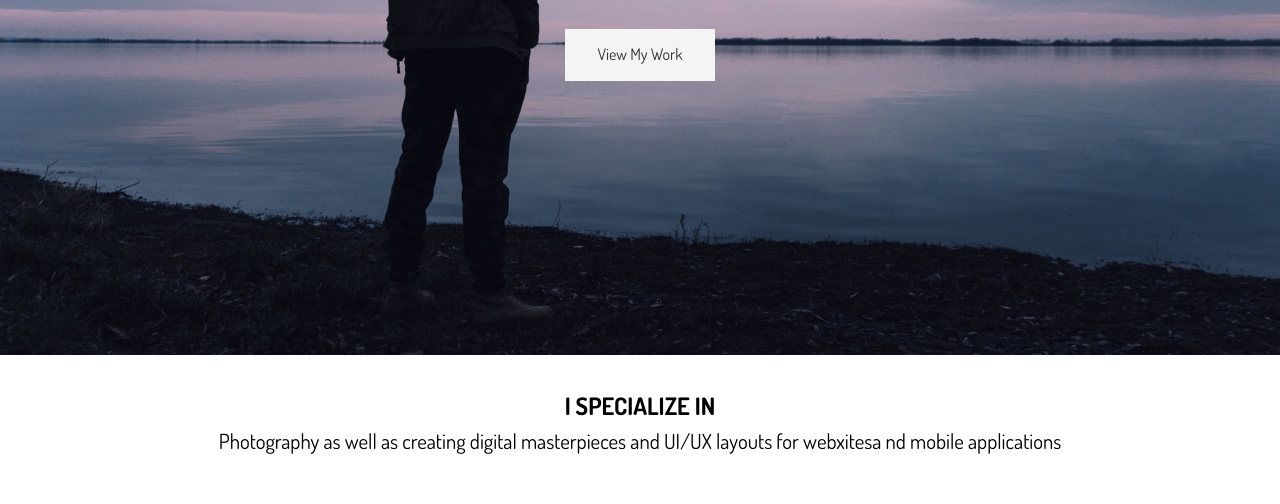
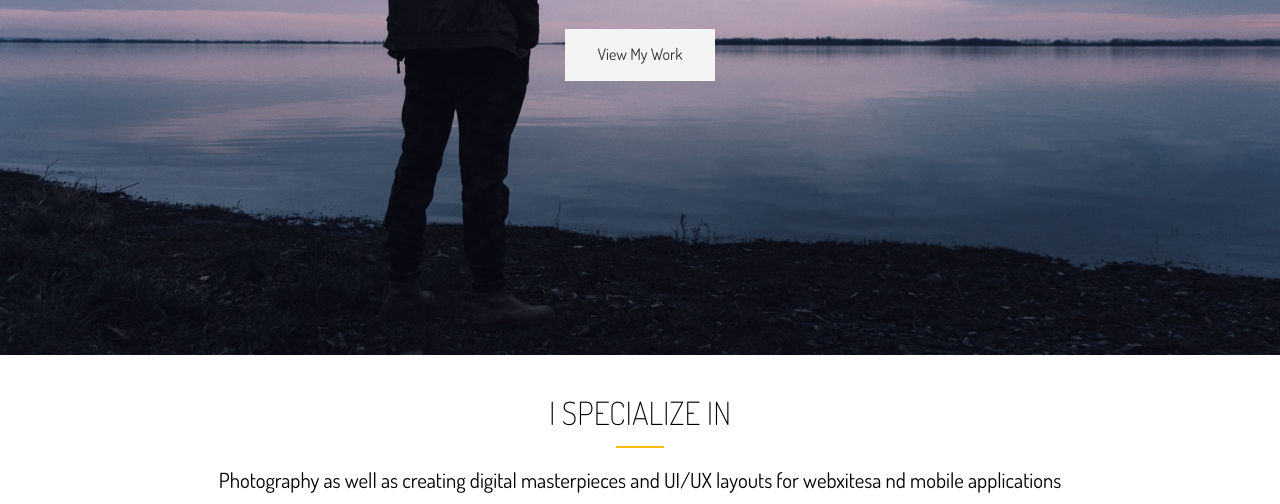
Before and after one commit to DariuszOkonski/portfolio-traversy, a website: page index.html in a window 1280 px wide. Shown: the part 445-949 px from the top of the page. Drawn offline with nearby package versions, Linux system fonts and the light colour scheme; files that its build step writes are made by us from their sources; files whose address does not match are found by name.

Commit message:
add: .section-title, .bottom-line

```diff
--- a/sass/_utilities.scss
+++ b/sass/_utilities.scss
@@ -86,3 +86,20 @@ input[class^='btn-']:hover {
     margin: 4rem 0;
   }
 }
+
+.section-title {
+  font-size: 2rem;
+  display: block;
+  padding-bottom: 0.5rem;
+  text-align: center;
+  font-weight: 100;
+  text-transform: uppercase;
+}
+
+.bottom-line {
+  height: 2px;
+  width: 3rem;
+  background-color: $main-color;
+  display: block;
+  margin: 0 auto 1rem auto;
+}
```
